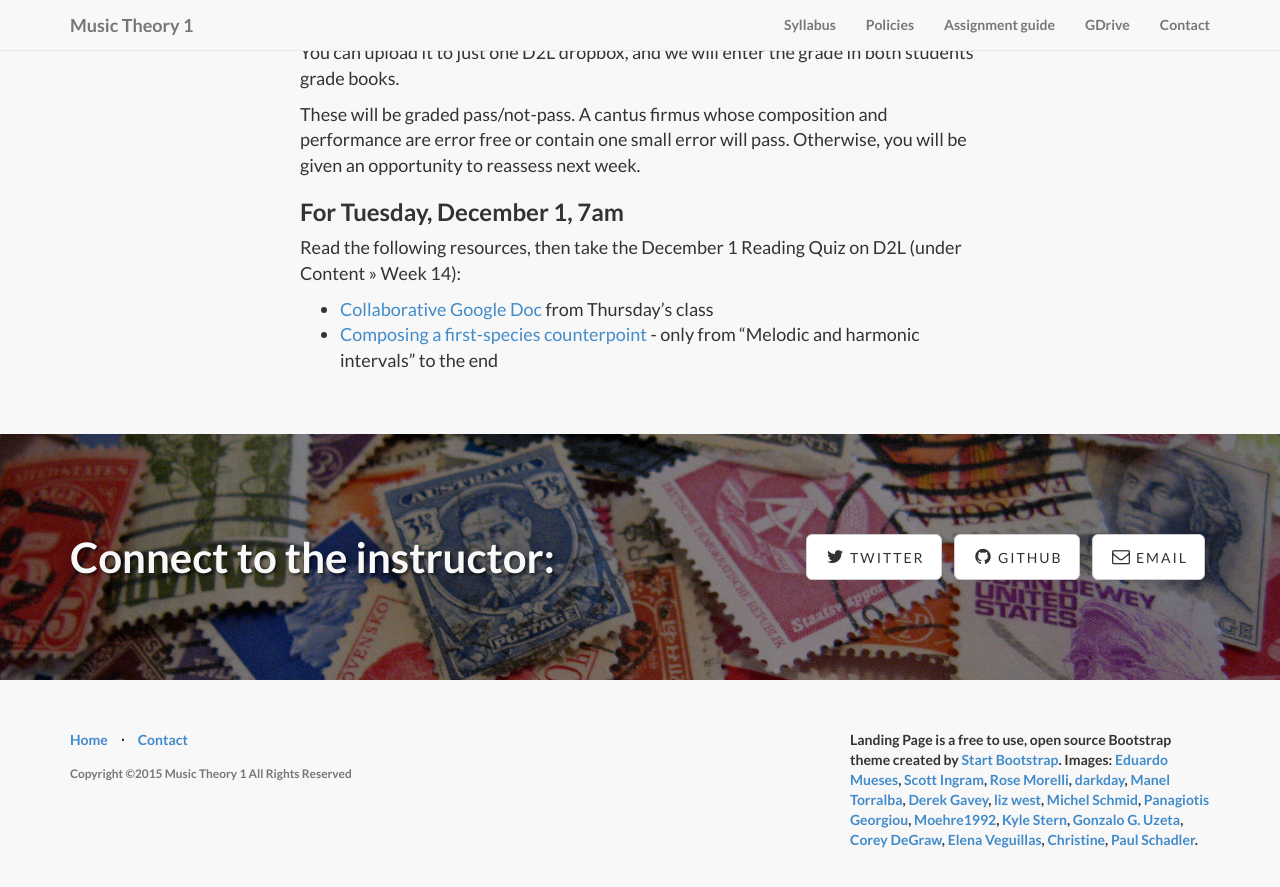
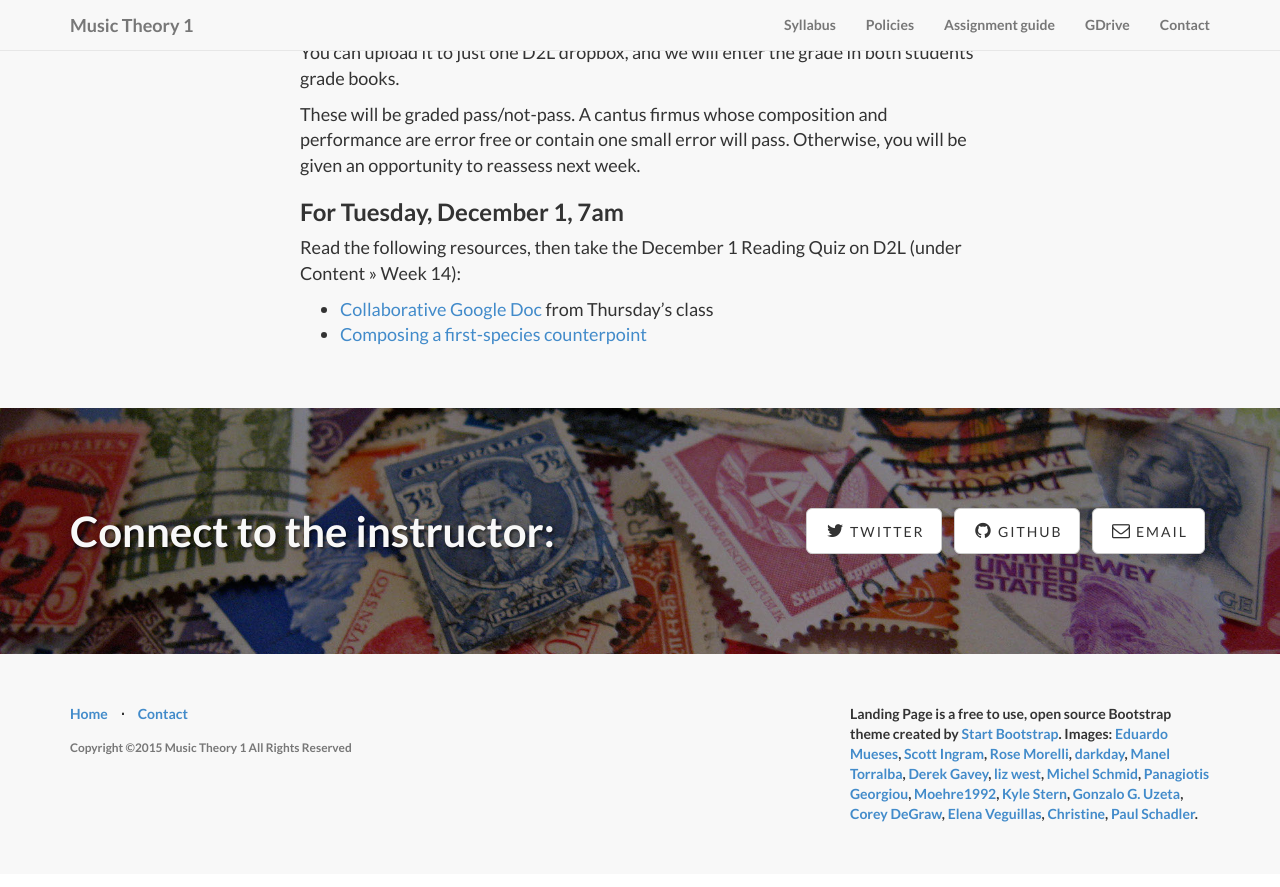
Before and after one commit to kshaffer/theory1, a Jekyll site: the page built from week13.md, in a window 1280 px wide and 900 px high, scrolled down 1654 px. Shown: the top 887 px of the window. Built offline with Jekyll 4.4.1, drawn with Linux system fonts in a browser that asks for light colours; nearby versions of some CDN libraries; library files that are not in the unit come from our copies.

Commit message:
Week 13 fix

```diff
--- a/week13.md
+++ b/week13.md
@@ -45,4 +45,4 @@
 Read the following resources, then take the December 1 Reading Quiz on D2L (under Content >> Week 14):
 
 - [Collaborative Google Doc](https://drive.google.com/open?id=1RPLXvqO7J7a8dlSlNvQ5Mxf_N38h2UD-7DgeFceHZSM) from Thursday's class
-- [Composing a first-species counterpoint](http://openmusictheory.com/intervals.html) - only from "Melodic and harmonic intervals" to the end
+- [Composing a first-species counterpoint](http://openmusictheory.com/firstSpecies.html)
```
